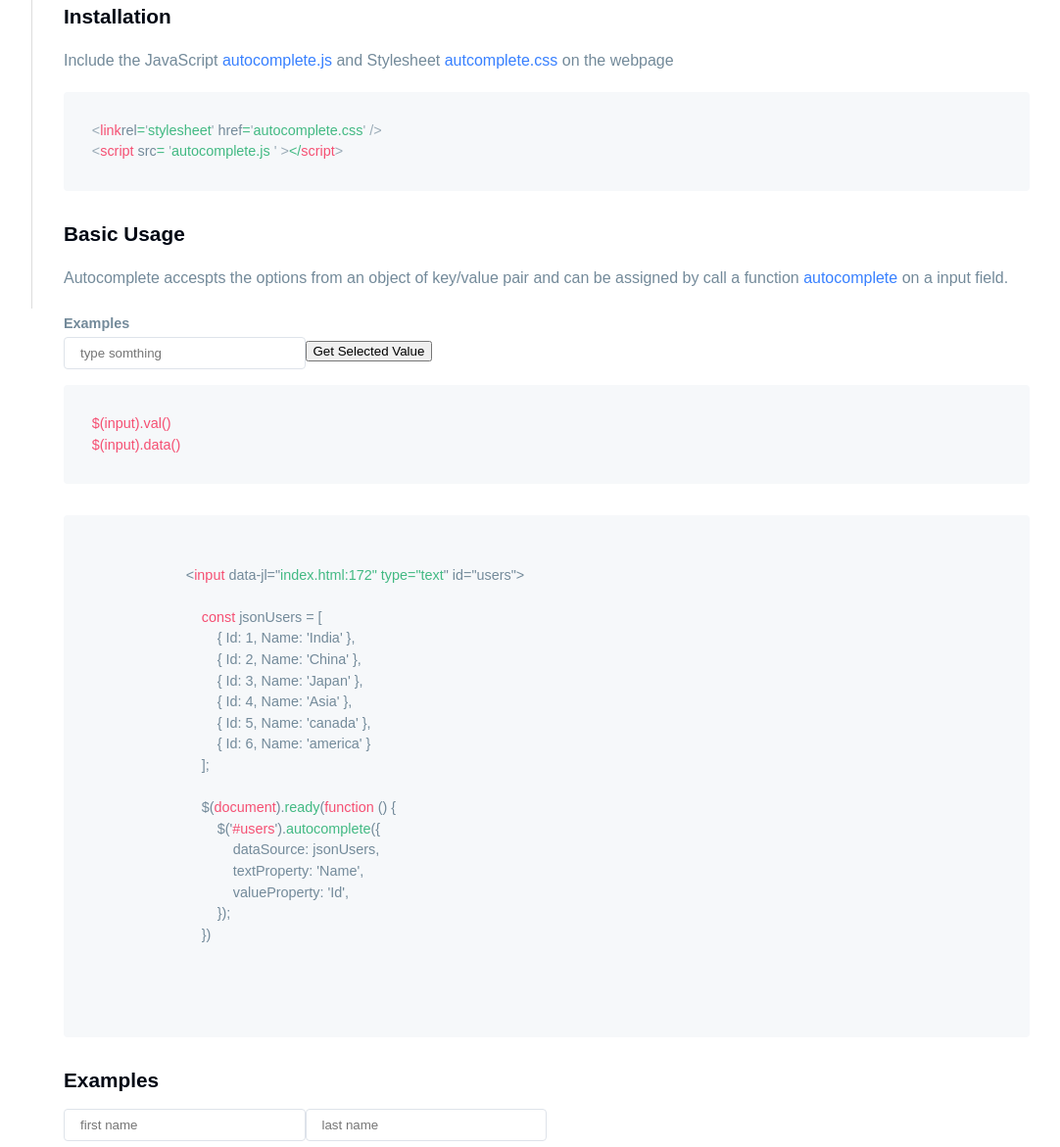
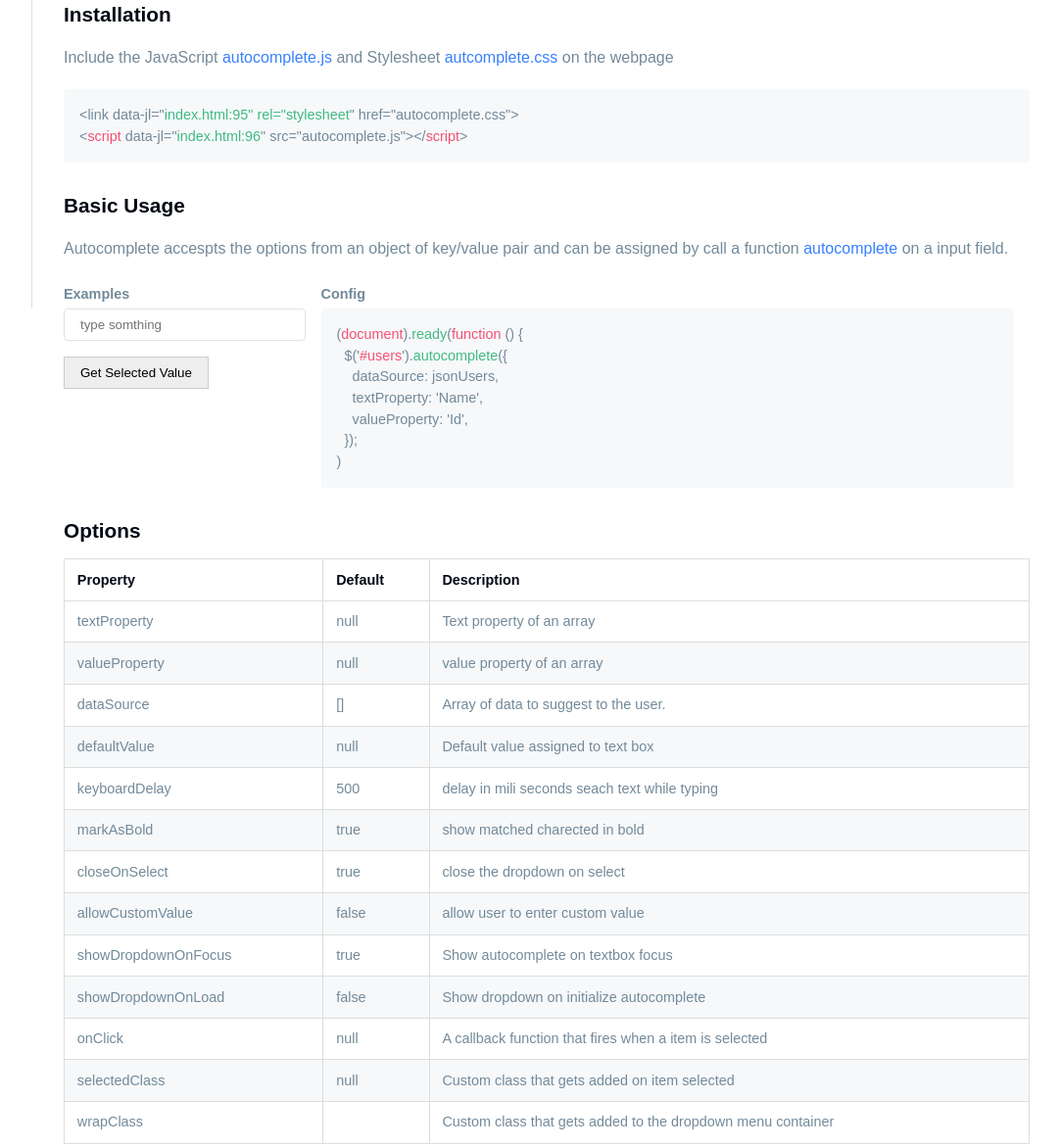
Before and after one commit to saravanajd/autocomplete, a plain HTML site: page index.html in a window 1280 px wide. Shown: the part 485-1656 px from the top of the page at 98% size, without its empty margins (197-1279 px from the left). Drawn offline with Linux system fonts and the light colour scheme.

Commit message:
Layout changes

```diff
--- /dev/null
+++ b/Options.json
@@ -0,0 +1,79 @@
+[{
+        "Property": "textProperty",
+        "Default": "null",
+        "Required": true,
+        "Description": "Text property of an array"
+    },
+    {
+        "Property": "valueProperty",
+        "Default": "null",
+        "Required": true,
+        "Description": "value property of an array"
+    },
+    {
+        "Property": "dataSource",
+        "Default": "[]",
+        "Required": true,
+        "Description": "Array of data to suggest to the user."
+    },
+    {
+        "Property": "defaultValue",
+        "Default": "null",
+        "Required": false,
+        "Description": "Default value assigned to text box"
+    },
+    {
+        "Property": "keyboardDelay",
+        "Default": "500",
+        "Required": false,
+        "Description": "delay in mili seconds seach text while typing"
+    },
+    {
+        "Property": "markAsBold",
+        "Default": "true",
+        "Required": false,
+        "Description": "show matched charected in bold"
+    },
+    {
+        "Property": "closeOnSelect",
+        "Default": "true",
+        "Required": false,
+        "Description": "close the dropdown on select"
+    },
+    {
+        "Property": "allowCustomValue",
+        "Default": "false",
+        "Required": false,
+        "Description": "allow user to enter custom value"
+    },
+    {
+        "Property": "showDropdownOnFocus",
+        "Default": "true",
+        "Required": false,
+        "Description": "Show autocomplete on textbox focus"
+    },
+    {
+        "Property": "showDropdownOnLoad",
+        "Default": "false",
+        "Required": false,
+        "Description": "Show dropdown on initialize autocomplete"
+    },
+    {
+        "Property": "onClick",
+        "Default": "null",
+        "Required": false,
+        "Description": "A callback function that fires when a item is selected"
+    },
+    {
+        "Property": "selectedClass",
+        "Default": "null",
+        "Required": false,
+        "Description": "Custom class that gets added on item selected"
+    },
+    {
+        "Property": "wrapClass",
+        "Default": "",
+        "Required": false,
+        "Description": "Custom class that gets added to the dropdown menu container"
+    }
+]
--- a/autocomplete.js
+++ b/autocomplete.js
@@ -16,15 +16,15 @@
     // default selected value
     defaultValue: '',
     // if text is not matched then default value
-    notMatchedValue: '',
+    // notMatchedValue: '',
     // delay in mili seconds seach text while typing
     keyboardDelay: 500,
     // show no result text if result is not match
-    showNoResults: false,
+    // showNoResults: false,
     // show matched charected in bold
     markAsBold: true,
     // close the dropdown on select
-    closeOnSelect: false,
+    closeOnSelect: true,
     // allow custom value
     allowCustomValue: false,
     // Show autocomplete on textbox focus
@@ -239,7 +239,6 @@
           selectedItem.trigger(variables.eventOnClick);
         }
       }
-      console.log('data', $this.data);
       $this.list
         .find(`.${variables.itemClass}`)
         .not(itemsList)
--- a/index.html
+++ b/index.html
@@ -1,5 +1,6 @@
 <!DOCTYPE html>
 <html lang="en">
+
 <head>
   <meta charset="UTF-8" />
   <meta name="viewport" content="width=device-width, initial-scale=1.0" />
@@ -20,34 +21,27 @@
       <header>
         <div class="menu-toggle">
           <svg viewBox="0 0 512 512">
-              <path
-                d="M64 384h384v-42.666H64V384zm0-106.666h384v-42.667H64v42.667zM64 128v42.665h384V128H64z"
-              ></path>
+            <path d="M64 384h384v-42.666H64V384zm0-106.666h384v-42.667H64v42.667zM64 128v42.665h384V128H64z"></path>
           </svg>
         </div>
         <div class="logo">Autocomplete Plugin</div>
         <nav class="util-nav">
-            <a
-              class="icon-13 github"
-              href="https://github.com/saravanajd"
-              target="_blank"
-              title="GitHub"
-              preserveaspectratio="xMidYMid meet"
-            >
+          <a class="icon-13 github" href="https://github.com/saravanajd" target="_blank" title="GitHub"
+            preserveaspectratio="xMidYMid meet">
             <svg viewBox="0 0 512 512">
               <path
-                  d="M256 70.7c-102.6 0-185.9 83.2-185.9 185.9 0 82.1 53.3 151.8 127.1 176.4 9.3 1.7 12.3-4 12.3-8.9V389.4c-51.7 11.3-62.5-21.9-62.5-21.9 -8.4-21.5-20.6-27.2-20.6-27.2 -16.9-11.5 1.3-11.3 1.3-11.3 18.7 1.3 28.5 19.2 28.5 19.2 16.6 28.4 43.5 20.2 54.1 15.4 1.7-12 6.5-20.2 11.8-24.9 -41.3-4.7-84.7-20.6-84.7-91.9 0-20.3 7.3-36.9 19.2-49.9 -1.9-4.7-8.3-23.6 1.8-49.2 0 0 15.6-5 51.1 19.1 14.8-4.1 30.7-6.2 46.5-6.3 15.8 0.1 31.7 2.1 46.6 6.3 35.5-24 51.1-19.1 51.1-19.1 10.1 25.6 3.8 44.5 1.8 49.2 11.9 13 19.1 29.6 19.1 49.9 0 71.4-43.5 87.1-84.9 91.7 6.7 5.8 12.8 17.1 12.8 34.4 0 24.9 0 44.9 0 51 0 4.9 3 10.7 12.4 8.9 73.8-24.6 127-94.3 127-176.4C441.9 153.9 358.6 70.7 256 70.7z"
-                ></path>
+                d="M256 70.7c-102.6 0-185.9 83.2-185.9 185.9 0 82.1 53.3 151.8 127.1 176.4 9.3 1.7 12.3-4 12.3-8.9V389.4c-51.7 11.3-62.5-21.9-62.5-21.9 -8.4-21.5-20.6-27.2-20.6-27.2 -16.9-11.5 1.3-11.3 1.3-11.3 18.7 1.3 28.5 19.2 28.5 19.2 16.6 28.4 43.5 20.2 54.1 15.4 1.7-12 6.5-20.2 11.8-24.9 -41.3-4.7-84.7-20.6-84.7-91.9 0-20.3 7.3-36.9 19.2-49.9 -1.9-4.7-8.3-23.6 1.8-49.2 0 0 15.6-5 51.1 19.1 14.8-4.1 30.7-6.2 46.5-6.3 15.8 0.1 31.7 2.1 46.6 6.3 35.5-24 51.1-19.1 51.1-19.1 10.1 25.6 3.8 44.5 1.8 49.2 11.9 13 19.1 29.6 19.1 49.9 0 71.4-43.5 87.1-84.9 91.7 6.7 5.8 12.8 17.1 12.8 34.4 0 24.9 0 44.9 0 51 0 4.9 3 10.7 12.4 8.9 73.8-24.6 127-94.3 127-176.4C441.9 153.9 358.6 70.7 256 70.7z">
+              </path>
             </svg>
           </a>
         </nav>
       </header>
     </div>
     <div class="page-sidemenu">
-        <section class="sidemenu-header">
+      <div class="sidemenu-header">
         <a href="#">Download</a>
-        </section>
-        <section>
+      </div>
+      <div>
         <ul class="nav">
           <li>
             <section>
@@ -63,7 +57,7 @@
             </section>
           </li>
         </ul>
-        </section>
+      </div>
     </div>
     <div class="page-content">
       <main>
@@ -97,34 +91,9 @@
               Include the JavaScript <span>autocomplete.js</span> and
               Stylesheet <span>autcomplete.css</span> on the webpage
             </p>
-              <div class="pre">
-                <div class="code">
-                  <span class="token punctuation">&lt;</span
-                  ><span class="token keyword">link </span>rel<span
-                    class="token operator"
-                    >=</span
-                  ><span class="token punctuation">'</span
-                  ><span class="token string">stylesheet</span
-                  ><span class="token punctuation">'</span> href<span
-                    class="token operator"
-                    >=</span
-                  ><span class="token punctuation">'</span
-                  ><span class="token string">autocomplete.css</span
-                  ><span class="token punctuation">' /&gt;</span>
-                  <br />
-                  <span class="token punctuation">&lt;</span
-                  ><span class="token keyword">script</span> src<span
-                    class="token operator"
-                    >=</span
-                  >
-                  <span class="token punctuation">'</span
-                  ><span class="token string">autocomplete.js</span>
-                  <span class="token punctuation">' &gt;</span
-                  ><span class="token operator">&lt;/</span
-                  ><span class="token keyword">script</span
-                  ><span class="token punctuation">&gt;</span>
-                </div>
-              </div>
+            <pre class="pre">
+<link rel='stylesheet' href='autocomplete.css' />
+<script src= 'autocomplete.js'></script></pre>
           </section>
           <section>
             <h3>Basic Usage</h3>
@@ -133,62 +102,45 @@
               pair and can be assigned by call a function
               <span>autocomplete</span> on a input field.
             </p>
+            <div class="row">
+              <div class="col-3">
                 <strong>Examples</strong>
-              <div class="row">
-                <div class="col-3 form-group">
-                  <input
-                    type="text"
-                    class="autocomplete form-control"
-                    placeholder="type somthing"
-                    name="users"
-                    id="users"
-                  />
+                <div class="form-group">
+                  <input type="text" class="autocomplete form-control" placeholder="type somthing" name="users"
+                    id="users" />
                 </div>
-                <div class="col-3 form-group">
-                  <button
-                    type="button"
-                    class="btn"
-                    onclick="GetSelectedValue(this)"
-                  >
+                <div class="form-group">
+                  <button type="button" class="btn" onclick="GetSelectedValue(this)">
                     Get Selected Value
                   </button>
                 </div>
               </div>
-              <div class="pre">
-                <div class="code" id="View Sele">
-                  <span class="token keyword"
-                    >$(input).val()
-                    <label for="" id="inputVal"></label>
-                  </span>
-                  <br />
-                  <span class="token keyword"
-                    >$(input).data()
-                    <label for="" id="inputData"></label>
-                  </span>
-                </div>
-              </div>
+              <div class="col-9" style="padding: 0 1rem">
+                <strong>Config</strong>
                 <pre class="pre">
-                <code class="code" id="basicUsage">
-                        <input type="text" id="users" />
-
-                            const jsonUsers = [
-                                { Id: 1, Name: 'India' },
-                                { Id: 2, Name: 'China' },
-                                { Id: 3, Name: 'Japan' },
-                                { Id: 4, Name: 'Asia' },
-                                { Id: 5, Name: 'canada' },
-                                { Id: 6, Name: 'america' }
-                            ];
-
-                            $(document).ready(function () {
+(document).ready(function () {
   $('#users').autocomplete({
     dataSource: jsonUsers,
     textProperty: 'Name',
     valueProperty: 'Id',
   });
-                            })
-                </code>
-              </pre>
+)</pre>
+              </div>
+            </div>
+          </section>
+          <section>
+            <h3>Options</h3>
+            <table id="tblSettings">
+              <thead>
+                <tr>
+                  <th>Property</th>
+                  <th>Default</th>
+                  <th>Description</th>
+                </tr>
+              </thead>
+              <tbody>
+              </tbody>
+            </table>
           </section>
           <section>
             <h3>Examples</h3>
@@ -196,32 +148,16 @@
               <div class="col-6">
                 <div class="row">
                   <div class="col-6 form-group">
-                      <input
-                        type="text"
-                        class="form-control"
-                        placeholder="first name"
-                        name="first name"
-                        id="txtFirstName"
-                      />
+                    <input type="text" class="form-control" placeholder="first name" name="first name"
+                      id="txtFirstName" />
                   </div>
                   <div class="col-6 form-group">
-                      <input
-                        type="text"
-                        class="form-control"
-                        placeholder="last name"
-                        name="last name"
-                        id="txtLastName"
-                      />
+                    <input type="text" class="form-control" placeholder="last name" name="last name" id="txtLastName" />
                   </div>
                   <div class="col-12 form-group">
                     <div class="autocomplete">
-                        <input
-                          type="text"
-                          class="form-control"
-                          placeholder="designation"
-                          name="designation"
-                          id="txtDesignation"
-                        />
+                      <input type="text" class="form-control" placeholder="designation" name="designation"
+                        id="txtDesignation" />
                       <ul class="autocomplete-list">
                         <li>Software Developer</li>
                         <li>
@@ -240,21 +176,10 @@
                     </div>
                   </div>
                   <div class="col-12 form-group">
-                      <input
-                        type="text"
-                        class="form-control"
-                        placeholder="users"
-                        name="users"
-                        id="txtUsers"
-                      />
+                    <input type="text" class="form-control" placeholder="users" name="users" id="txtUsers" />
                   </div>
                   <div class="col-12 form-group">
-                      <textarea
-                        class="form-control"
-                        placeholder="address"
-                        name="address"
-                        id="txtAddress"
-                      ></textarea>
+                    <textarea class="form-control" placeholder="address" name="address" id="txtAddress"></textarea>
                   </div>
                 </div>
               </div>
@@ -268,7 +193,7 @@
   <script>
     document
       .querySelector('.menu-toggle')
-        .addEventListener('click', function() {
+      .addEventListener('click', function () {
         const element = document.querySelector('body');
         const isMenuOpen = element.className.indexOf('menu-close') > -1;
         if (isMenuOpen) {
@@ -277,6 +202,26 @@
           element.classList.add('menu-close');
         }
       });
+
+    $.ajax({
+      url: 'Options.json',
+      success: function (data) {
+        if (!data) {
+          return;
+        }
+
+
+        const tbody = $('#tblSettings tbody');
+        $.each(data, function (index, item) {
+          const tr = $('<tr><td class="Property"></td><td class="Default"></td><td class="Description"></td></tr>');
+          tr.find('.Property').html(item.Property);
+          tr.find('.Default').html(item.Default);
+          tr.find('.Description').html(item.Description);
+          tbody.append(tr);
+        })
+      }
+    })
+
 
     const usersList = [];
     for (let i = 0; i < 1000; i++) {
@@ -289,22 +234,17 @@
       usersList.push(user);
     }
     usersList.push({ Id: 10001, Name: 'India' });
-      // const users = [
-      //     { Id: 1, Name: 'India' },
-      //     { Id: 2, Name: 'China' },
-      //     { Id: 3, Name: 'Japan' },
-      //     { Id: 4, Name: 'Asia' },
-      //     { Id: 5, Name: 'canada' },
-      //     { Id: 6, Name: 'america' }
-      // ]
 
-      $(document).ready(function() {
-        $('#basicUsage').stylehint();
+    $(document).ready(function () {
+
+
+
+      $('pre').stylehint();
+
       $('#users').autocomplete({
         dataSource: usersList,
         textProperty: 'Name',
         valueProperty: 'Id'
-          //defaultValue: '10001',
       });
     });
 
@@ -312,10 +252,8 @@
       const $element = $('#users');
       const value = $element.val();
       const data = $('#users').data('autocomplete').data;
-
-        $('#inputVal').html(value);
-        $('#inputData').html(data);
     }
   </script>
 </body>
+
 </html>
--- a/style.css
+++ b/style.css
@@ -12,6 +12,8 @@
     4.1 scrollbar
     4.2 code editor
     4.3 Input
+    4.4 Button
+    4.5 Table
 
 */
 
@@ -20,6 +22,23 @@
   ================ */
 
 :root {
+
+  /* Header */
+  --header-bg-color: '';
+  --header-color: '';
+
+  /* Sidemenu */
+  --sidemenu-bg-color: '';
+  --sidemenu-color: '';
+
+  /* Layout */
+  --title-color: #020814;
+  --color: #738a9a;
+  --font-family: sans-serif;
+  --font-sized: 0.9rem;
+  --font-weight: 300;
+  --line-height: 1.15;
+  --background: #ffffff;
   --header-height: 60px;
   --sidemenu-width: 230px;
 }
@@ -41,8 +60,8 @@
 }
 
 html {
-  font-family: sans-serif;
-  line-height: 1.15;
+  font-family: var(--font-family);
+  line-height: var(--line-height);
   -ms-text-size-adjust: 100%;
   -webkit-text-size-adjust: 100%;
   -ms-overflow-style: scrollbar;
@@ -59,9 +78,9 @@ body {
   padding: 0;
   font-size: 0.9rem;
   font-weight: 300;
-  color: #738a9a;
-  background: #ffffff;
-  font-family: sans-serif;
+  color: var(--color);
+  background: var(--background);
+  font-family: var(--font-family);
   line-height: 1.2;
   overflow: auto;
 }
@@ -72,9 +91,9 @@ body {
 h1,
 h2,
 h3 {
-  color: #020814;
+  color: var(--title-color);
   font-weight: 600;
-  line-height: 1.2;
+  line-height: var(--line-height);
   margin-bottom: 1rem;
 }
 
@@ -115,6 +134,10 @@ ul {
 
 li {
   list-style: none;
+}
+
+section {
+  margin-bottom: 2rem;
 }
 
 /* ===============
@@ -406,20 +429,21 @@ main {
 
 /* 4.2 code editor */
 
+pre,
+code {
+  display: block;
+  background: #f6f8fa;
+  font-family: sans-serif;
+  font-weight: 300;
+  line-height: 1.5;
+  margin: 0px;
+  overflow: auto;
+}
+
 .pre,
 .code {
-  line-height: 1.5;
-  overflow: auto;
-  background: #f6f8fa;
-  font-weight: 300;
-  font-family: sans-serif;
-}
-
-.pre {
   border-radius: 4px;
-  display: block;
-  margin-bottom: 2rem;
-  padding: 2em;
+  padding: 1rem;
 }
 
 .token {
@@ -465,3 +489,44 @@ textarea.form-control {
   min-height: 3rem;
   height: 90px;
 }
+
+/* 4.4 Button */
+.btn {
+  display: inline-block;
+  background: #eee;
+  border: 1px solid #ccc;
+  padding: 0.5rem 1rem;
+  cursor: pointer;
+  transition: all 0.2s ease;
+}
+
+.btn:hover {
+  box-shadow: 1px 1px 1px 0px rgba(0, 0, 0, 0.2);
+}
+
+/* 4.5 Table */
+table {
+  width: 100%;
+  border-collapse: collapse;
+  border-spacing: 0px;
+}
+
+th,
+td {
+  text-align: left;
+  border: 1px solid #ddd;
+  padding: 0.4rem 0.8rem;
+}
+
+td {
+  border: 1px solid #ddd;
+}
+
+th {
+  font-weight: 600;
+  color: #020814;
+}
+
+tbody tr:nth-child(2n) {
+  background-color: #f6f8fa;
+}
--- a/stylehint.js
+++ b/stylehint.js
@@ -69,7 +69,7 @@
     },
     getLangulage: function(name) {
       const langulage = langulages.filter(function(x) {
-        return (x.name === $.trim(name.toLowerCase()));
+        return x.name === $.trim(name.toLowerCase());
       });
       return langulage ? langulage[0].parser : langulages[0].parser;
     },
@@ -103,7 +103,6 @@
         const $this = this;
         const options = $this.options;
         const parser = $this.getLangulage(options.langulage);
-        console.log('stylehint-parser',parser);
 
         const text = parser($this.htmlText);
         $this.element.html(text);
@@ -132,6 +131,6 @@
       return this;
     };
 
-   $.fn.stylehint.constractor = Stylehint;
+    $.fn.stylehint.constractor = Stylehint;
   }
 })(jQuery);
```
Also changed, not shown: home.html (+5 -3 lines). Lines whose indentation alone changed are shown as unchanged.
